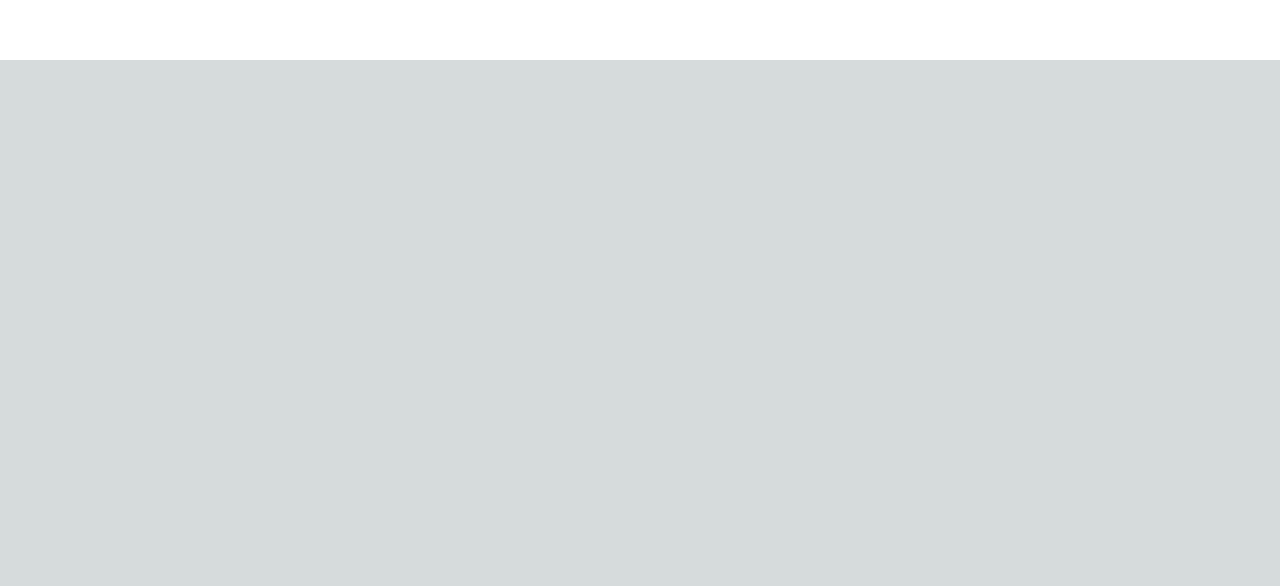
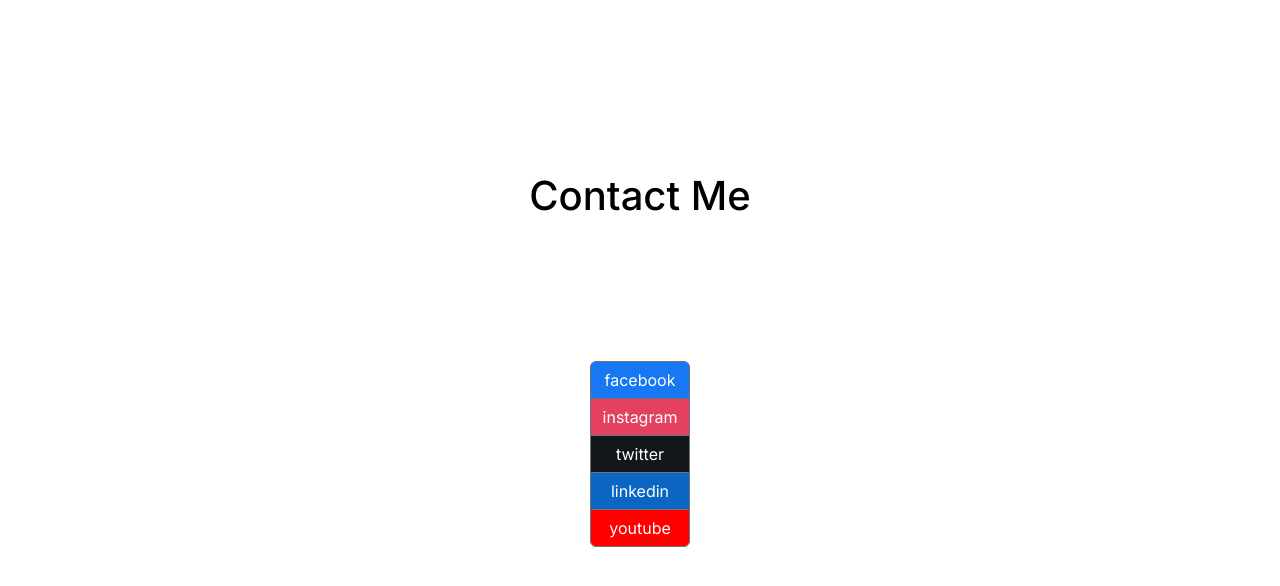
Before and after one commit to makkahwi/russaifa-club, a Next.js app: page /about in a window 1280 px wide. Shown: the part 4766-5352 px from the top of the page. Before the commit the page ends 4826 px from the top, so only its background shows below. Built offline with nearby package versions, Linux system fonts and the light colour scheme.

Commit message:
Initial Build Of Contact Me Section

```diff
--- a/src/app/about/page.tsx
+++ b/src/app/about/page.tsx
@@ -6,6 +6,7 @@
 import TestimonialsSection from "@/sections/About/Testimonials";
 import TrustedBySection from "@/sections/About/TrustedBy";
 import WhoAmISection from "@/sections/About/WhoAmI";
+import ContactSection from "@/sections/Blog";
 import HeaderSection from "@/sections/Header";
 import { Fragment } from "react";
 
@@ -25,6 +26,8 @@
       <TestimonialsSection />
 
       <BlogSection />
+
+      <ContactSection />
     </Fragment>
   );
 };
--- /dev/null
+++ b/src/sections/Blog.tsx
@@ -0,0 +1,55 @@
+import PageSection from "@/components/PageSection";
+import { useState } from "react";
+import { Button, ButtonGroup, Col } from "reactstrap";
+
+const ContactSection = () => {
+  const contacts = [
+    {
+      link: "https://web.facebook.com/Noorcoach/?ref=bookmarks",
+      icon: "facebook",
+      color: "#1877F2",
+    },
+    {
+      link: "https://www.instagram.com/noorkayyali303/",
+      icon: "instagram",
+      color: "#E4405F",
+    },
+    {
+      link: "https://twitter.com/Noorkayyali303?lang=en",
+      icon: "twitter",
+      color: "#14171A",
+    },
+    {
+      link: "https://www.linkedin.com/in/noor-kayyali-a4668811/",
+      icon: "linkedin",
+      color: "#0A66C2",
+    },
+    {
+      link: "https://www.youtube.com/channel/UCdCODCOiHkQXfCGHGDQel4Q/featured",
+      icon: "youtube",
+      color: "#FF0000",
+    },
+  ];
+
+  return (
+    <PageSection title="Contact Me">
+      <Col md={12} className="text-center p-0 m-0">
+        <ButtonGroup vertical>
+          {contacts.map(({ icon, color }, i) => (
+            <Button
+              color="secondary"
+              style={{ backgroundColor: color }}
+              key={i}
+            >
+              {icon}
+            </Button>
+          ))}
+        </ButtonGroup>
+      </Col>
+
+      <Col md={12}></Col>
+    </PageSection>
+  );
+};
+
+export default ContactSection;
```
